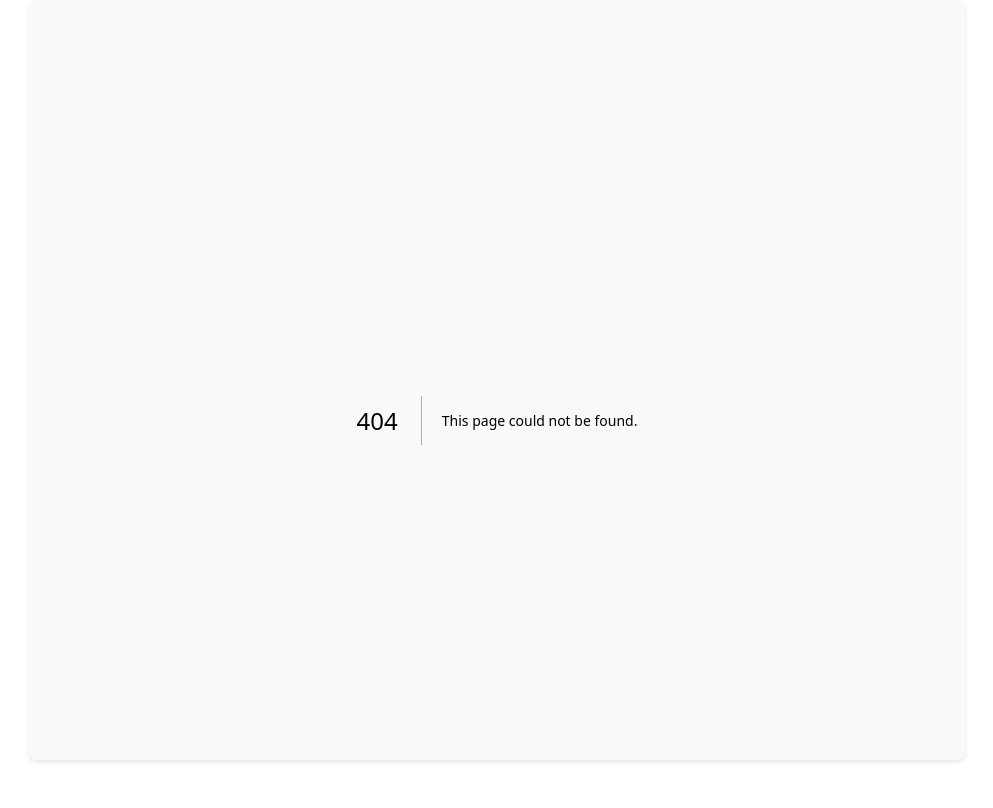
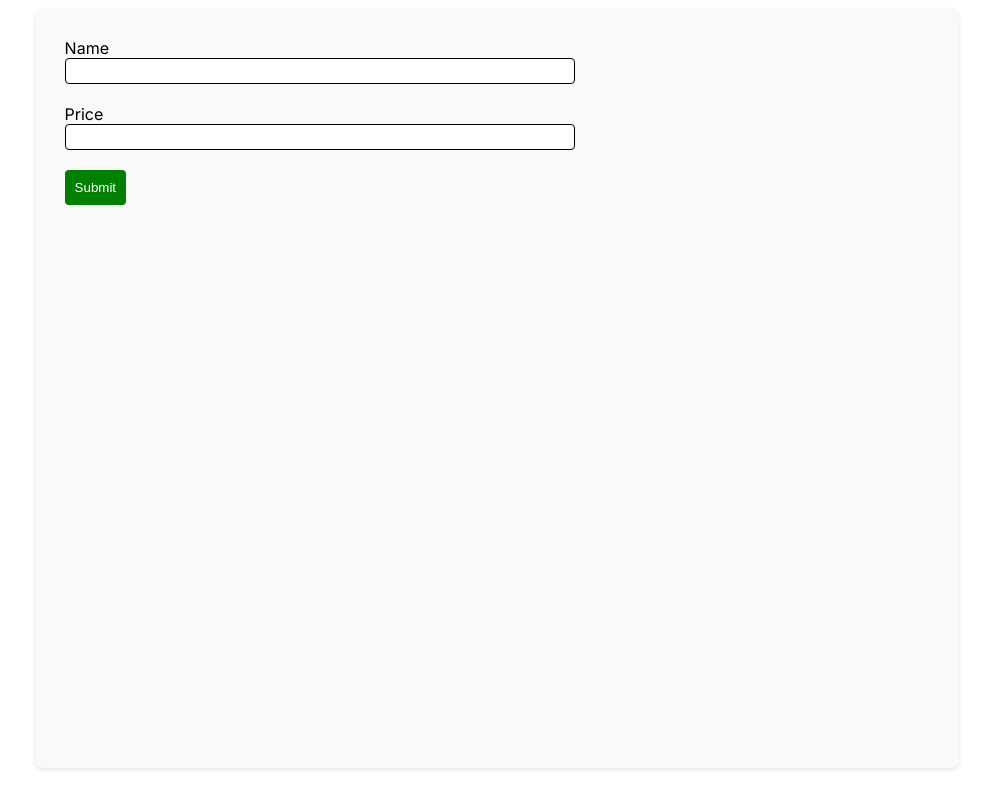
Before and after one commit to prabhsuratsingh/restaurant-menu-api, a Next.js app in the folder restaurant-core-frontend/: page /add in a window 1280 px wide. Before the commit this address had no page. Shown: the top 808 px of the page, without its empty margins (143-1136 px from the left). Built offline with nearby package versions, Linux system fonts and the light colour scheme.

Commit message:
Created add menu item page

```diff
--- /dev/null
+++ b/restaurant-core-frontend/src/app/add/page.js
@@ -0,0 +1,81 @@
+"use client"
+
+import { useEffect, useState } from "react";
+import { useRouter } from "next/navigation";
+
+async function createMenu(data) {
+  const res = await fetch("http://127.0.0.1:3000/api/menu/", {
+    method: "POST",
+    headers: {
+      "Content-Type": "application/json",
+    },
+    body: JSON.stringify(data)
+  });
+
+  if(!res.ok) {
+    throw new Error("Failed to create data!");
+  }
+
+  return res.json();
+}
+
+
+const Page = () => {
+  const router = useRouter();
+  const [formData, setFormData] = useState({name: "", price: ""});
+  const [isLoading, setIsLoading] = useState(false);
+  const [error, setError] = useState(null);
+
+  const onFinish = (event) => {
+    event.preventDefault();
+    setIsLoading(true);
+    createMenu(formData)
+      .then(() => {
+        router.replace("/?action=add");
+      })
+      .catch(() => {
+        setError("An Error occured!");
+        setIsLoading(false);
+      });
+  };
+
+  useEffect(() => {
+    return () => setIsLoading(false)
+  }, []);
+
+  return (
+    <form onSubmit={onFinish}>
+      <div className="form-item">
+        <label htmlFor="name">Name</label>
+        <input
+          required
+          name="name"
+          value={formData.name}
+          onChange={(event) =>
+            setFormData({...formData, name: event.target.value})
+          }
+        />
+      </div>
+      <div className="form-item">
+        <label htmlFor="price">Price</label>
+        <input
+          required
+          type="number"
+          name="price"
+          value={formData.price}
+          onChange={(event) =>
+            setFormData({...formData, price: event.target.value})
+          }
+        />
+      </div>
+      {error && <p className="error-message">{error}</p>}
+      <div>
+        <button disabled={isLoading} className="add-button" type="submit">
+          Submit
+        </button>
+      </div>
+    </form>
+  );
+};
+
+export default Page;
```
